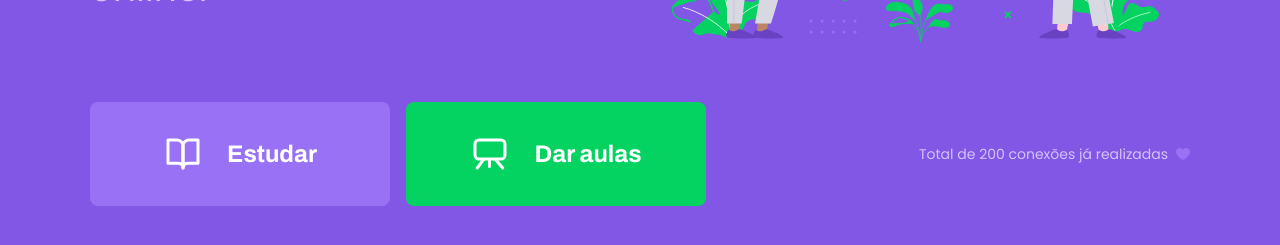
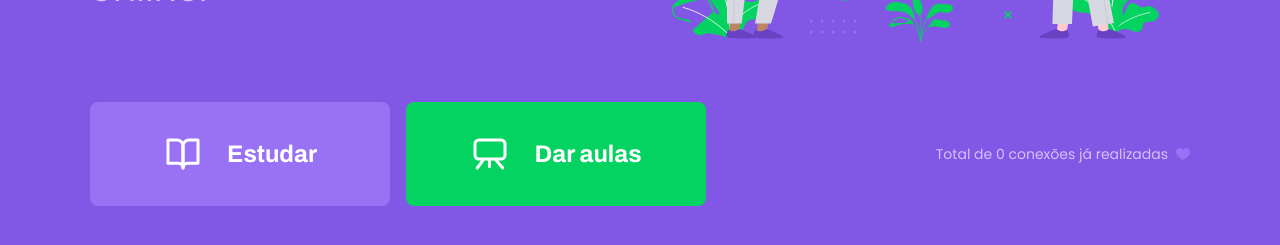
Before and after one commit to rickyalmeidadev/proffy-web, a React (Create React App) app: page / in a window 1280 px wide. Shown: the part 421-666 px from the top of the page. Built offline with nearby package versions, Linux system fonts and the light colour scheme; no server answers.

Commit message:
refactor: get total connections from api

```diff
--- a/src/pages/Landing/index.tsx
+++ b/src/pages/Landing/index.tsx
@@ -1,4 +1,4 @@
-import React from 'react';
+import React, { useState, useEffect } from 'react';
 import { Link } from 'react-router-dom';
 
 import logoImg from '../../assets/images/logo.svg';
@@ -9,8 +9,19 @@ import giveClassesIcon from '../../assets/images/icons/give-classes.svg';
 import purpleHeartIcon from '../../assets/images/icons/purple-heart.svg';
 
 import './styles.css';
+import api from '../../services/api';
 
-const Landing: React.FC = () => (
+const Landing: React.FC = () => {
+  const [totalConnections, setTotalConnections] = useState(0);
+
+  useEffect(() => {
+    (async () => {
+      const response = await api.get('connections');
+      setTotalConnections(response.data.total);
+    })();
+  }, []);
+
+  return (
     <div id="page-landing">
       <div id="page-landing-content" className="container">
         <div className="logo-container">
@@ -37,11 +48,12 @@ const Landing: React.FC = () => (
         </div>
 
         <span className="total-connections">
-        Total de 200 conexões já realizadas
+          Total de {totalConnections} conexões já realizadas
           <img src={purpleHeartIcon} alt="Coração roxo" />
         </span>
       </div>
     </div>
   );
+};
 
 export default Landing;
```
Lines whose indentation alone changed are shown as unchanged.
